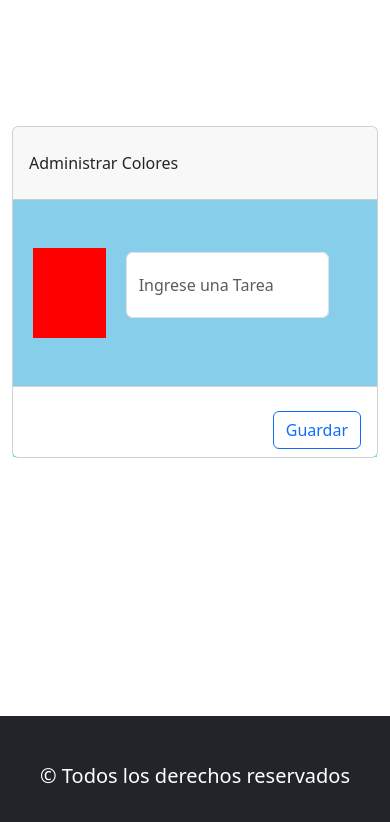
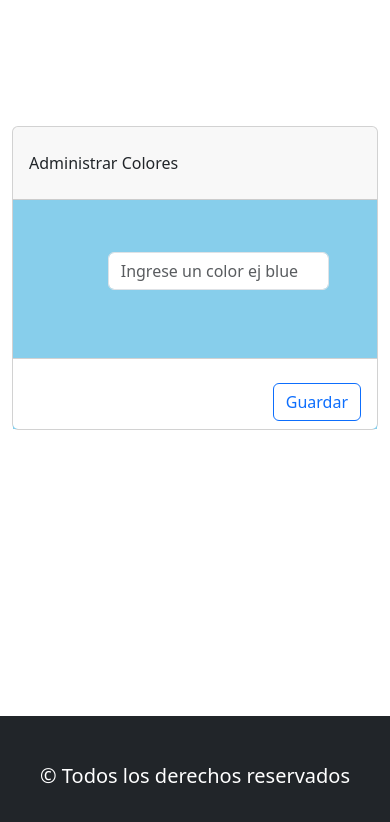
Before and after one commit to MartinGramajo/ejercicio6, a React (Vite) app: page / in a window 390 px wide. Shown: the top 822 px of the page. Built offline with nearby package versions, Linux system fonts and the light colour scheme.

Commit message:
agrego los state, el guardado en local storage y las funciones handleChange handleSubmit en FormulariosColores

```diff
--- a/src/App.css
+++ b/src/App.css
@@ -7,3 +7,17 @@
   padding: 0 0 0 0 !important;
   color: var(--bs-card-color);
 }
+
+.color-box {
+  width: 130px;
+  height: 90px;
+  margin-right: 20px;
+  margin-left: 20px;
+}
+
+@media only screen and (max-width: 576px) {
+  .color-box {
+    width: 90px;
+    height: 45px;
+  }
+}
--- a/src/components/FormularioColores.jsx
+++ b/src/components/FormularioColores.jsx
@@ -1,25 +1,50 @@
+import { useEffect, useState } from "react";
 import { Button, Card, Container, Form, InputGroup } from "react-bootstrap";
+let coloresIniciales = JSON.parse(localStorage.getItem("colores")) || [];
 
 const FormularioColores = () => {
+  const [color, setColor] = useState("");
+  const [listaColores, setListaColores] = useState(coloresIniciales);
+
+  useEffect(() => {
+    if (coloresIniciales) {
+      localStorage.setItem("colores", JSON.stringify(listaColores));
+    } else {
+      localStorage.setItem("colores", JSON.stringify([]));
+    }
+  }, [listaColores]);
+
+  const handleChange = (e) => {
+    setColor(e.target.value);
+  };
+
+  const handleSubmit = (e) => {
+    e.preventDefault();
+    setListaColores([...listaColores, color]);
+    setColor("");
+  };
+
   return (
     <Container>
       <Card>
         <Card.Header className="py-4">Administrar Colores</Card.Header>
         <Card.Body>
-          <Form className="fondo-formulario">
+          <Form className="fondo-formulario" onSubmit={handleSubmit}>
             <div className="d-flex justify-content-between py-5  ">
               <div
+                className="color-box"
                 style={{
-                  backgroundColor: `red`,
-                  width: "130px",
-                  height: "90px",
-                  marginRight: "20px",
-                  marginLeft: "20px",
+                  backgroundColor: `${color}`,
                 }}
               ></div>
 
               <InputGroup className="mb-3 me-5 py-1">
-                <Form.Control placeholder="Ingrese una Tarea" type="text" />
+                <Form.Control
+                  placeholder="Ingrese un color ej blue"
+                  type="text"
+                  value={color}
+                  onChange={handleChange}
+                />
               </InputGroup>
             </div>
             <Card.Footer className="d-flex  justify-content-end pt-4 bg-white ">
```
